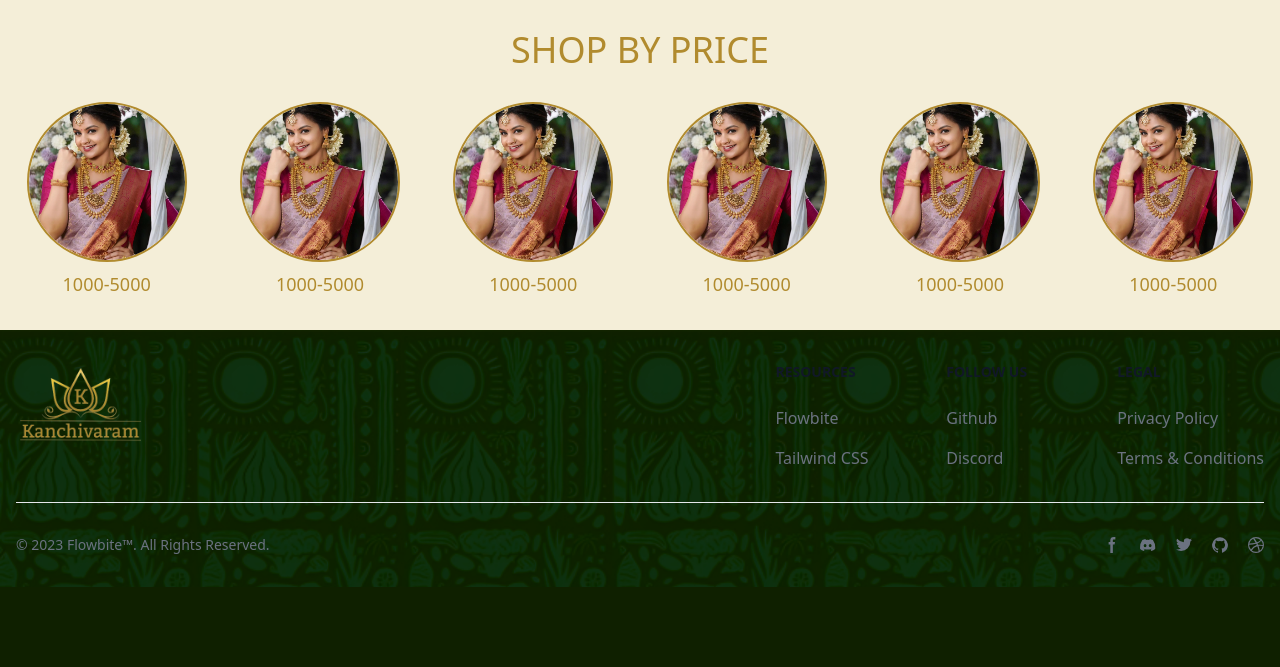
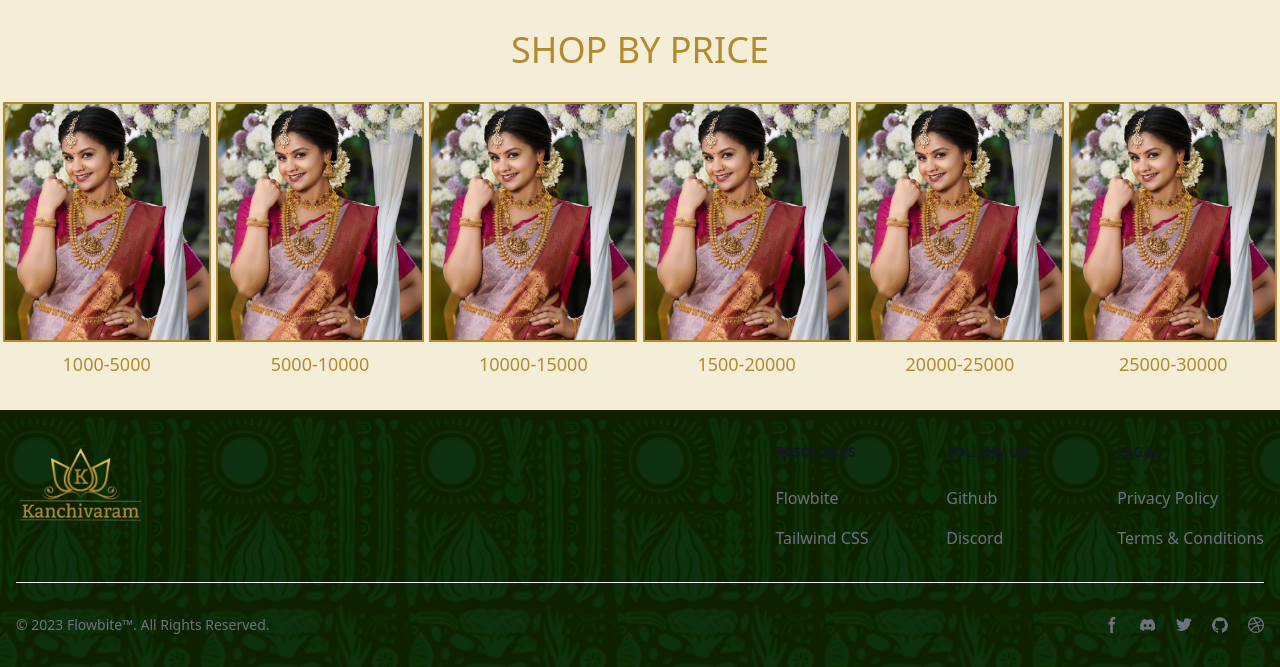
Before and after one commit to VarshaShaheen/Kanchivaram, a Django app: page / in a window 1280 px wide. Shown: the part 802-1469 px from the top of the page. Before the commit the page ends 1389 px from the top, so only its background shows below. Run offline with Django 5.2, Linux system fonts and the light colour scheme; data that the repository does not hold is empty; some libraries are stand-ins or nearby versions.

Commit message:
price categero update

```diff
--- a/static/app/css/output.css
+++ b/static/app/css/output.css
@@ -700,20 +691,12 @@ video {
   display: grid;
 }
 
-.contents {
-  display: contents;
-}
-
 .hidden {
   display: none;
 }
 
 .h-4 {
   height: 1rem;
-}
-
-.h-40 {
-  height: 10rem;
 }
 
 .h-48 {
@@ -732,16 +715,48 @@ video {
   height: 100vh;
 }
 
-.h-36 {
-  height: 9rem;
+.h-5 {
+  height: 1.25rem;
+}
+
+.h-52 {
+  height: 13rem;
+}
+
+.h-64 {
+  height: 16rem;
+}
+
+.h-7 {
+  height: 1.75rem;
+}
+
+.h-72 {
+  height: 18rem;
+}
+
+.h-8 {
+  height: 2rem;
+}
+
+.h-80 {
+  height: 20rem;
+}
+
+.h-40 {
+  height: 10rem;
+}
+
+.h-60 {
+  height: 15rem;
+}
+
+.h-0 {
+  height: 0px;
 }
 
 .w-4 {
   width: 1rem;
-}
-
-.w-40 {
-  width: 10rem;
 }
 
 .w-6 {
@@ -752,12 +767,32 @@ video {
   width: 100%;
 }
 
-.w-3 {
-  width: 0.75rem;
+.w-48 {
+  width: 12rem;
 }
 
-.w-36 {
-  width: 9rem;
+.w-auto {
+  width: auto;
+}
+
+.w-5 {
+  width: 1.25rem;
+}
+
+.w-52 {
+  width: 13rem;
+}
+
+.w-56 {
+  width: 14rem;
+}
+
+.w-screen {
+  width: 100vw;
+}
+
+.w-40 {
+  width: 10rem;
 }
 
 .max-w-screen-xl {
--- a/templates/app/home/price_category.html
+++ b/templates/app/home/price_category.html
@@ -2,41 +2,42 @@
     <h1 class="text-4xl text-center" >SHOP BY PRICE</h1>
     <div class="flex justify-around">
 
-       <div class="flex flex-col gap-2 justify-items-center items-center">
-        <div class="overflow-hidden w-40 h-40 rounded-full border-2 border-[#b18b2e]">
-            <img src="/static/app/img/img1.png" class="rounded-full object-cover w-40 h-40" alt="">
+       <div class="flex flex-col gap-2 justify-items-center items-center hover:drop-shadow-2xl">
+        <div class="overflow-hidden w-52 h-60  border-2 border-[#b18b2e]">
+            <img src="/static/app/img/img1.png" class=" object-cover w-52 h-60" alt="">
             </div>
             <h1 class="text-lg text-center">1000-5000</h1>
         </div>
-        <div class="flex flex-col gap-2 justify-items-center items-center">
-        <div class="overflow-hidden w-40 h-40 rounded-full border-2 border-[#b18b2e]">
-            <img src="/static/app/img/img1.png" class="rounded-full object-cover w-40 h-40" alt="">
+       <div class="flex flex-col gap-2 justify-items-center items-center hover:drop-shadow-2xl">
+        <div class="overflow-hidden w-52 h-60  border-2 border-[#b18b2e]">
+            <img src="/static/app/img/img1.png" class=" object-cover w-52 h-60" alt="">
             </div>
-            <h1 class="text-lg text-center">1000-5000</h1>
+            <h1 class="text-lg text-center">5000-10000</h1>
         </div>
-       <div class="flex flex-col gap-2 justify-items-center items-center">
-        <div class="overflow-hidden w-40 h-40 rounded-full border-2 border-[#b18b2e]">
-            <img src="/static/app/img/img1.png" class="rounded-full object-cover w-40 h-40" alt="">
+       <div class="flex flex-col gap-2 justify-items-center items-center hover:drop-shadow-2xl">
+        <div class="overflow-hidden w-52 h-60  border-2 border-[#b18b2e]">
+            <img src="/static/app/img/img1.png" class=" object-cover w-52 h-60" alt="">
             </div>
-            <h1 class="text-lg text-center">1000-5000</h1>
+            <h1 class="text-lg text-center">10000-15000</h1>
         </div>
-        <div class="flex flex-col gap-2 justify-items-center items-center">
-        <div class="overflow-hidden w-40 h-40 rounded-full border-2 border-[#b18b2e]">
-            <img src="/static/app/img/img1.png" class="rounded-full object-cover w-40 h-40" alt="">
+       <div class="flex flex-col gap-2 justify-items-center items-center hover:drop-shadow-2xl">
+        <div class="overflow-hidden w-52 h-60  border-2 border-[#b18b2e]">
+            <img src="/static/app/img/img1.png" class=" object-cover w-52 h-60" alt="">
             </div>
-            <h1 class="text-lg text-center">1000-5000</h1>
+            <h1 class="text-lg text-center">1500-20000</h1>
         </div>
-        <div class="flex flex-col gap-2 justify-items-center items-center">
-        <div class="overflow-hidden w-40 h-40 rounded-full border-2 border-[#b18b2e]">
-            <img src="/static/app/img/img1.png" class="rounded-full object-cover w-40 h-40" alt="">
+       <div class="flex flex-col gap-2 justify-items-center items-center hover:drop-shadow-2xl">
+        <div class="overflow-hidden w-52 h-60  border-2 border-[#b18b2e]">
+            <img src="/static/app/img/img1.png" class=" object-cover w-52 h-60" alt="">
             </div>
-            <h1 class="text-lg text-center">1000-5000</h1>
+            <h1 class="text-lg text-center">20000-25000</h1>
         </div>
-        <div class="flex flex-col gap-2 justify-items-center items-center">
-        <div class="overflow-hidden w-40 h-40 rounded-full border-2 border-[#b18b2e]">
-            <img src="/static/app/img/img1.png" class="rounded-full object-cover w-40 h-40" alt="">
+       <div class="flex flex-col gap-2 justify-items-center items-center hover:drop-shadow-2xl">
+        <div class="overflow-hidden w-52 h-60  border-2 border-[#b18b2e]">
+            <img src="/static/app/img/img1.png" class=" object-cover w-52 h-60" alt="">
             </div>
-            <h1 class="text-lg text-center">1000-5000</h1>
+            <h1 class="text-lg text-center">25000-30000</h1>
         </div>
+
     </div>
 </div>
```
Also changed, not shown: other parts of static/app/css/output.css (+124 -19 lines), 1 other file.
